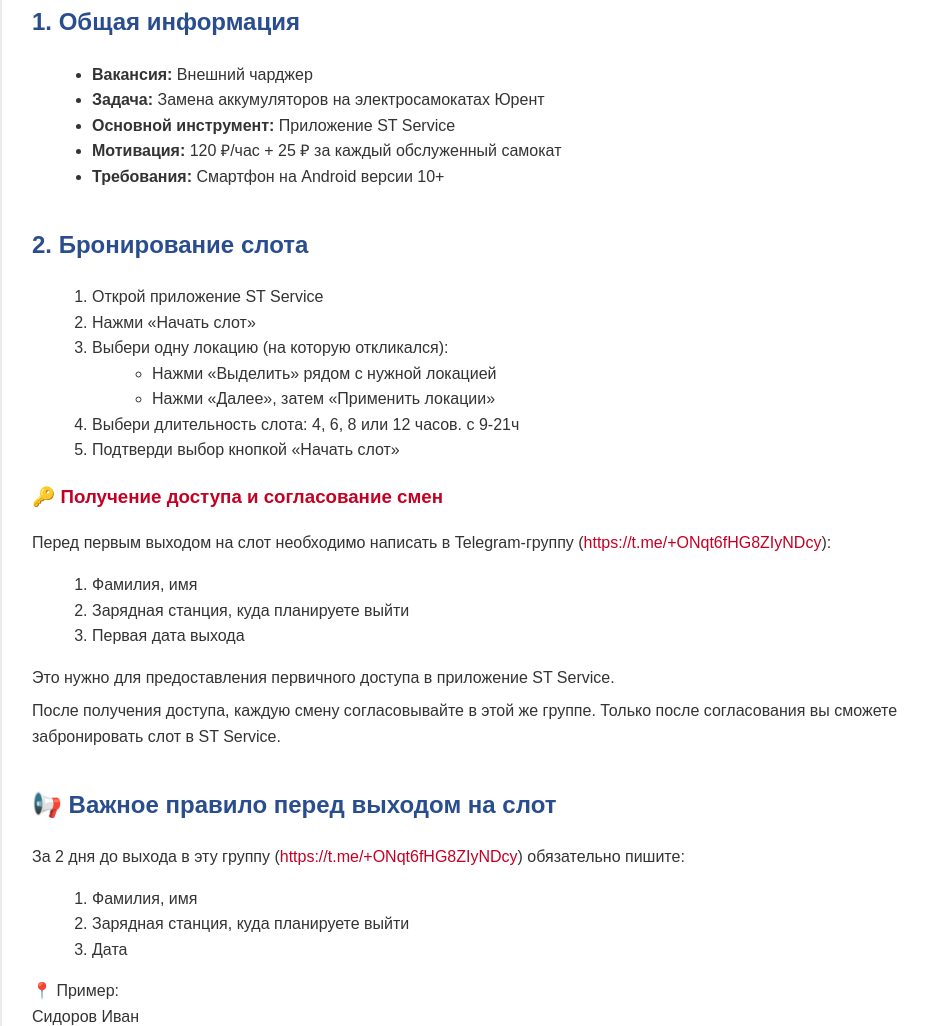
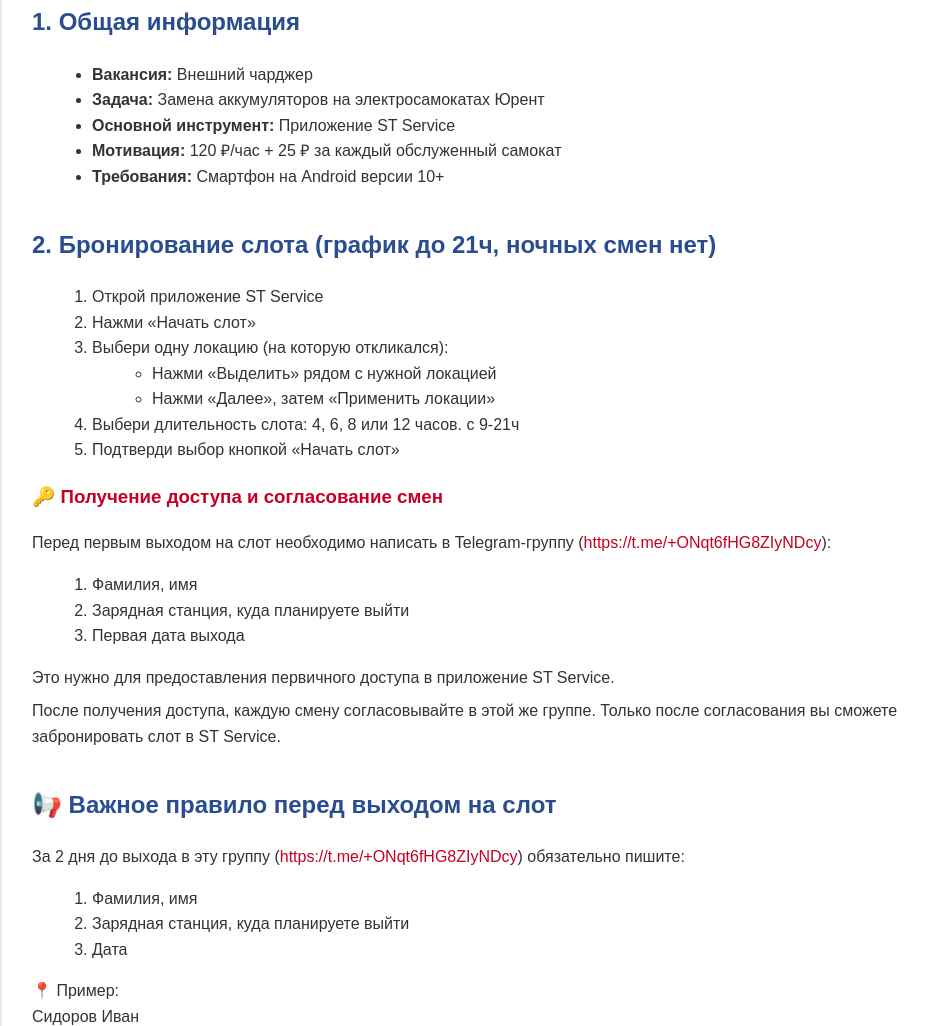
Before and after one commit to asdrt12tr/yurent, a plain HTML site: page index.html in a window 1280 px wide. Shown: the part 1231-2257 px from the top of the page, without its empty margins (158-1086 px from the left). Drawn offline with Linux system fonts and the light colour scheme.

Commit message:
Update index.html

```diff
--- a/index.html
+++ b/index.html
@@ -131,7 +131,7 @@
     </section>
 
     <section>
-      <h2>2. Бронирование слота</h2>
+      <h2>2. Бронирование слота (график до 21ч, ночных смен нет)</h2>
       <ol>
         <li>Открой приложение ST Service</li>
         <li>Нажми «Начать слот»</li>
```
